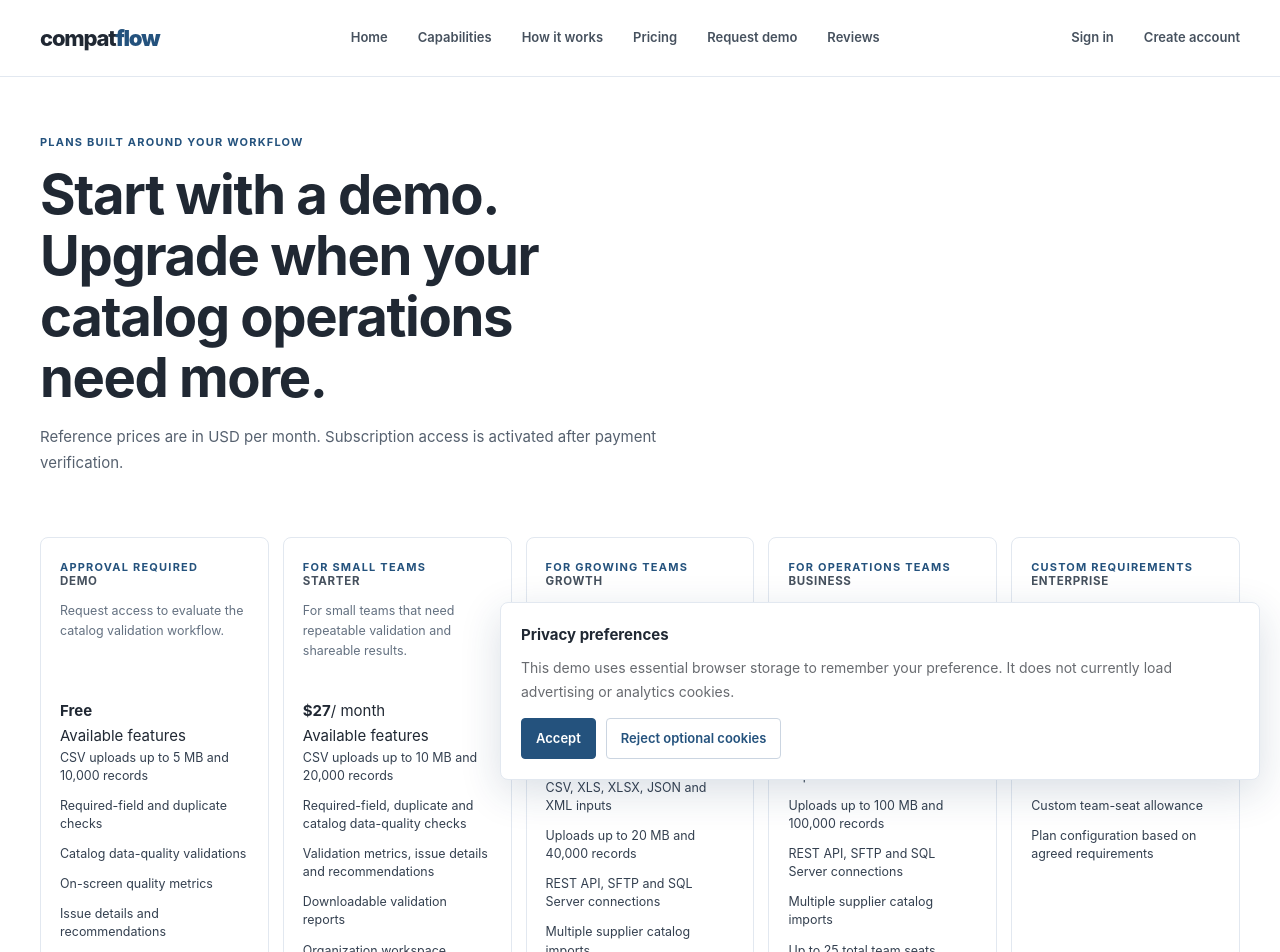
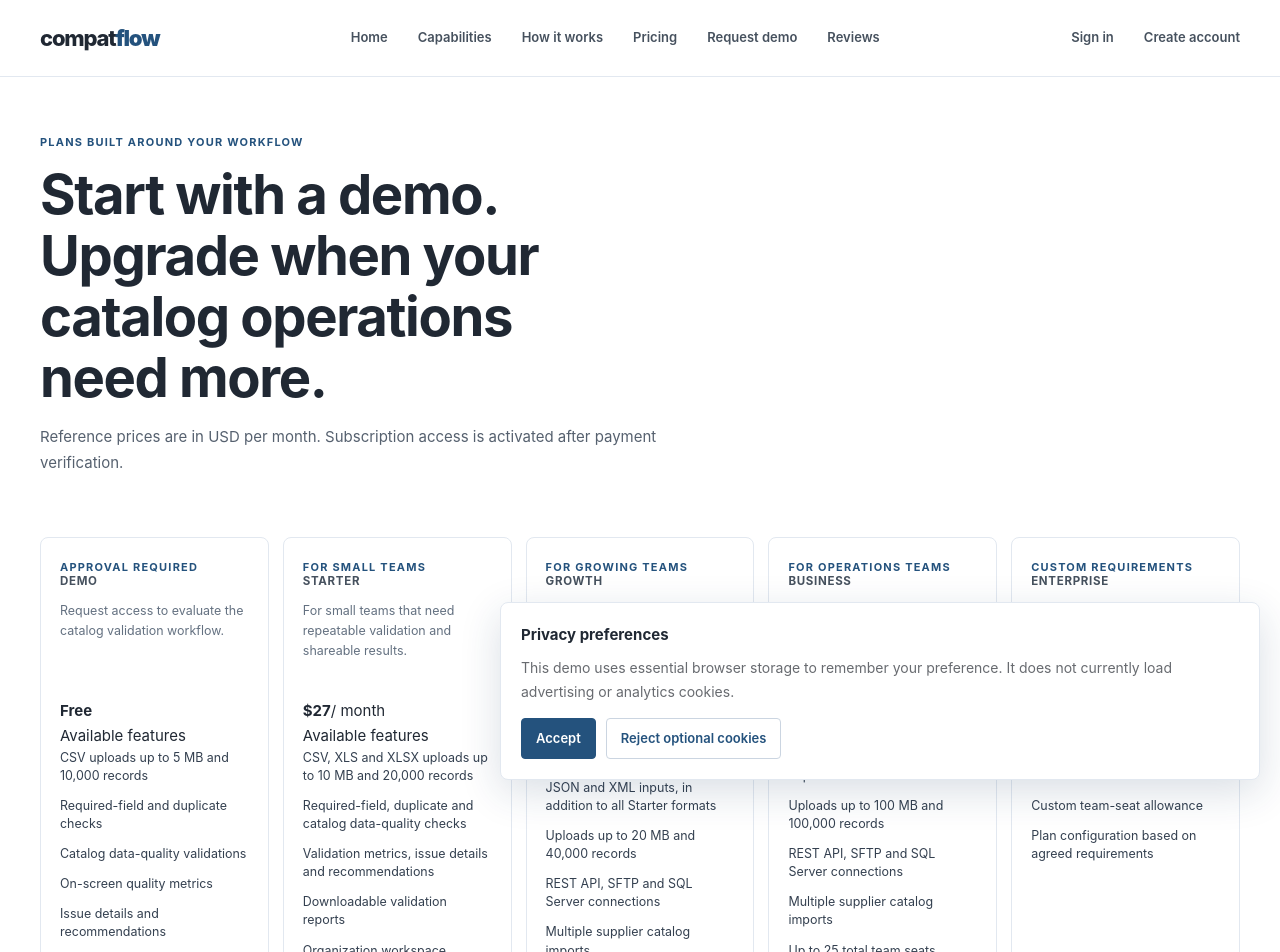
Before and after one commit to Revanth6699/compat-flow, a Next.js app in the folder frontend/: page /pricing in a window 1280 px wide. Shown: the top 952 px of the page. Built offline with nearby package versions, Linux system fonts and the light colour scheme; no server answers.

Commit message:
Update Starter plan to include XLS and XLSX imports

```diff
--- a/frontend/app/pricing/page.tsx
+++ b/frontend/app/pricing/page.tsx
@@ -35,7 +35,7 @@ const plans: Plan[] = [
     price: "$27",
     description: "For small teams that need repeatable validation and shareable results.",
     features: [
-      "CSV uploads up to 10 MB and 20,000 records",
+      "CSV, XLS and XLSX uploads up to 10 MB and 20,000 records",
       "Required-field, duplicate and catalog data-quality checks",
       "Validation metrics, issue details and recommendations",
       "Downloadable validation reports",
@@ -52,7 +52,7 @@ const plans: Plan[] = [
     description: "For teams working with multiple supplier feeds and connected data sources.",
     features: [
       "All Starter validation capabilities",
-      "CSV, XLS, XLSX, JSON and XML inputs",
+      "JSON and XML inputs, in addition to all Starter formats",
       "Uploads up to 20 MB and 40,000 records",
       "REST API, SFTP and SQL Server connections",
       "Multiple supplier catalog imports",
```
